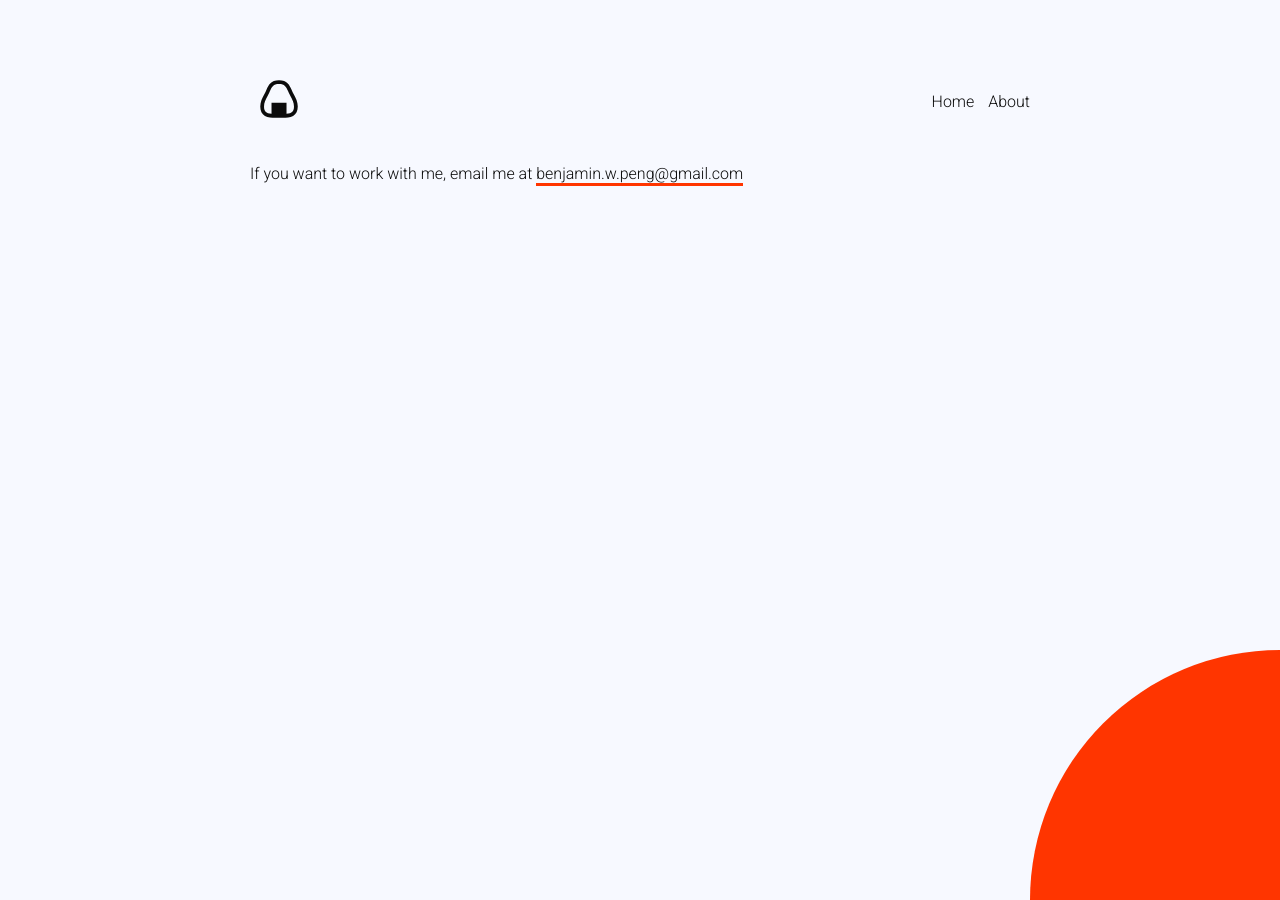
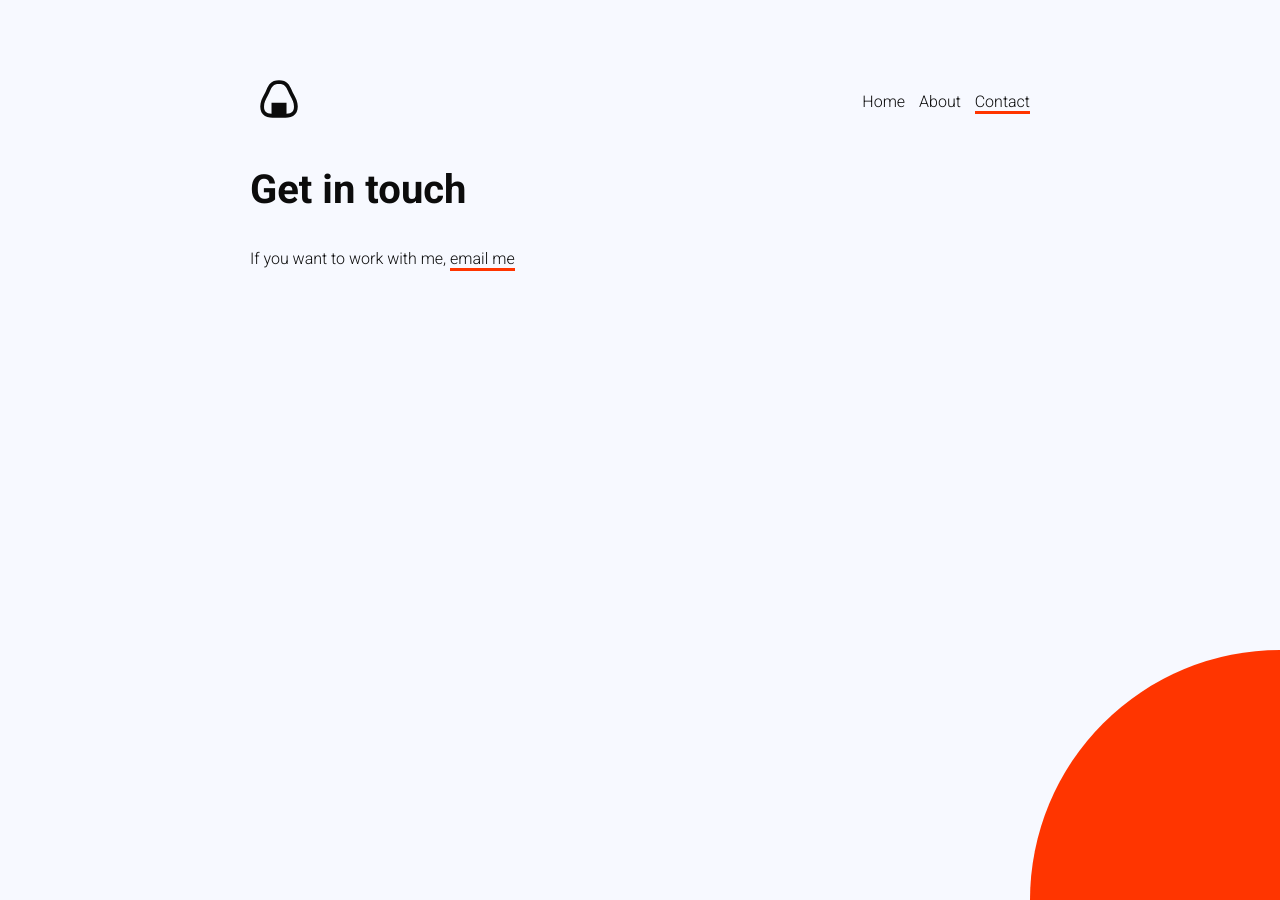
Before and after one commit to ben-peng/anightinjapan, a Jekyll site: the page built from contact.markdown, in a window 1280 px wide. Built offline with Jekyll 4.4.1, drawn with Linux system fonts in a browser that asks for light colours.

Commit message:
cleaned up auto-looped navigation

```diff
--- a/_includes/header.html
+++ b/_includes/header.html
@@ -4,8 +4,18 @@
     </a>
 
     <nav>
-     <a href="/" {% if page.url == "/" %} class="selected" {% endif %}>Home</a>
-     <a href="/about/" {% if page.url == "/about/" %} class="selected" {% endif %}>About</a>
+        <!-- Add home as a link manually to reorder from last -->
+        <a href="/" {% if page.url == "/" %} class="selected" {% endif %}>Home</a>
+
+        <!-- Adding a loop for any pages we have so that it appears in the nav bar automatically, skipping the Home page -->
+        {% for pages in site.pages %}
+            {% if pages.type == "homepage" %}
+                {% break %}
+            {% endif %}
+            {% if pages.sidebar == "menu" %}
+            <a href="{{ pages.url }}" {% if page.url == pages.url %} class="selected" {% endif %}> {{ pages.title }} </a>
+            {% endif %}
+        {% endfor %}
     </nav>
 
 </header>
--- a/about.markdown
+++ b/about.markdown
@@ -2,6 +2,7 @@
 title: About
 permalink: "/about/"
 layout: default
+sidebar: menu
 ---
 
 ![about.jpg](/uploads/about.jpg)
--- a/contact.markdown
+++ b/contact.markdown
@@ -1,6 +1,9 @@
 ---
 title: Contact
 date: 2020-10-05 23:04:00 +11:00
+sidebar: menu
 ---
 
-If you want to work with me, email me at [benjamin.w.peng@gmail.com](mailto:benjamin.w.peng@gmail.com)
+## Get in touch
+
+If you want to work with me, [email me](mailto:benjamin.w.peng@gmail.com)
--- a/index.html
+++ b/index.html
@@ -1,5 +1,6 @@
 ---
-title: The Page Title
+title: Home
+type: homepage
 layout: default
 ---
 
```
